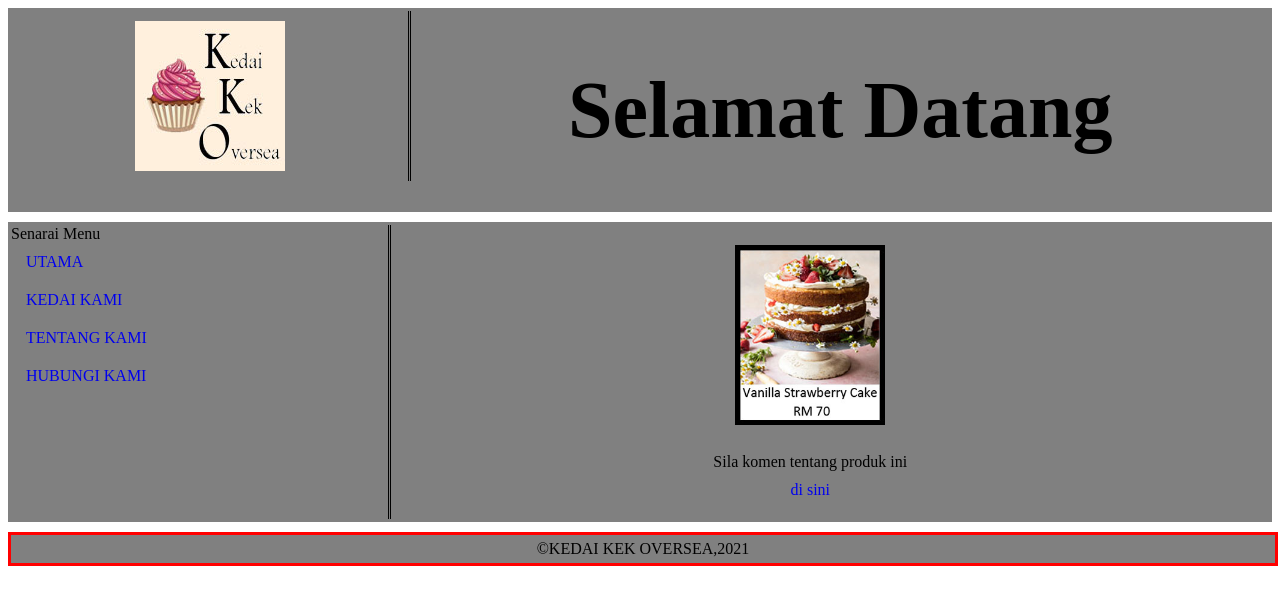
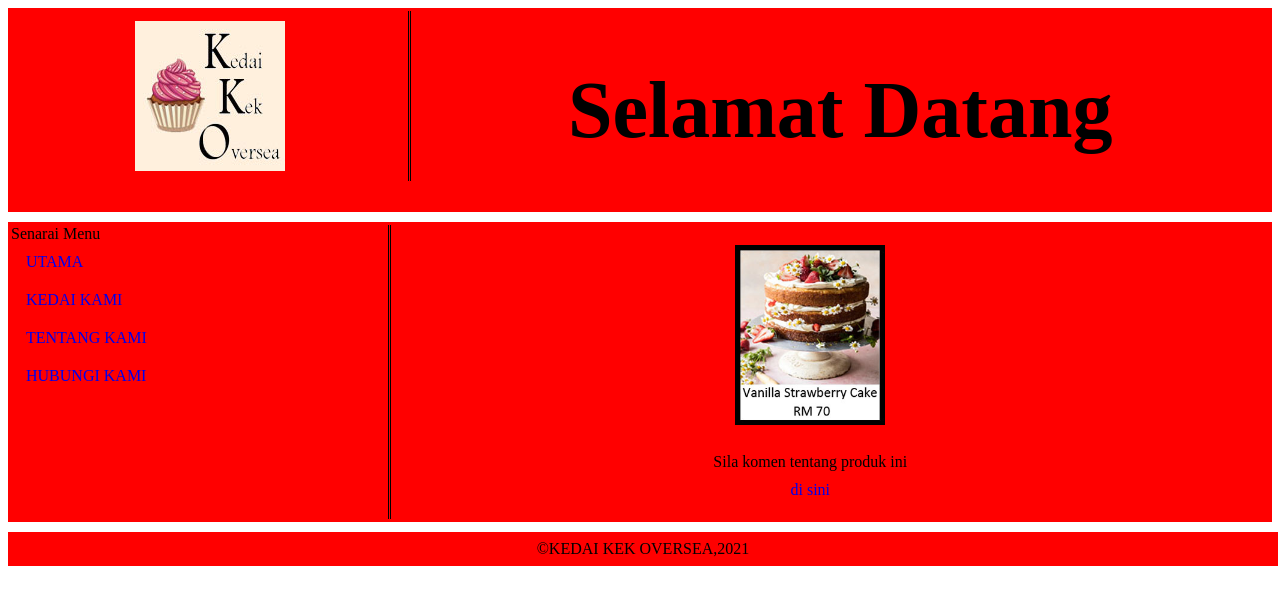
Before and after one commit to Zarif01/KPD1023_KEDAI_KEK_OVERSEA, a plain HTML site: page index.html in a window 1280 px wide. Drawn offline with Linux system fonts and the light colour scheme.

Commit message:
Update index.html

```diff
--- a/index.html
+++ b/index.html
@@ -6,8 +6,8 @@
         overflow: hidden;
         border: double;
         border-style: solid;
-        border-color: grey;
-        background-color: grey;
+        border-color: red;
+        background-color: red;
         margin: auto;
       }
 
@@ -37,10 +37,10 @@
         overflow: hidden;
         border: double;
         border-style: solid;
-        border-color: grey;
+        border-color: red;
         margin: auto;
         margin-top: 10px;
-        background-color: grey;
+        background-color: red;
       }
 
       .menu {
@@ -84,7 +84,7 @@
         border: double;
         border-style: solid;
         border-color: red;
-        background-color: grey;
+        background-color: red;
         text-align: center;
         padding-top: 5px;
         padding-bottom: 5px;
```
